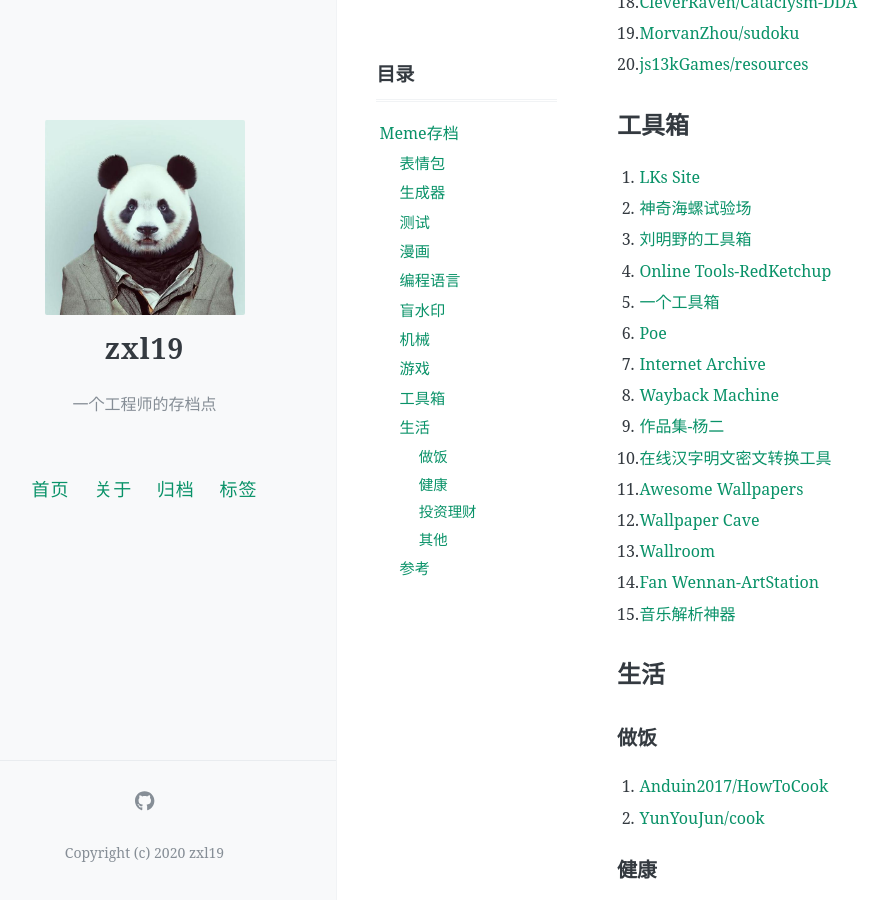
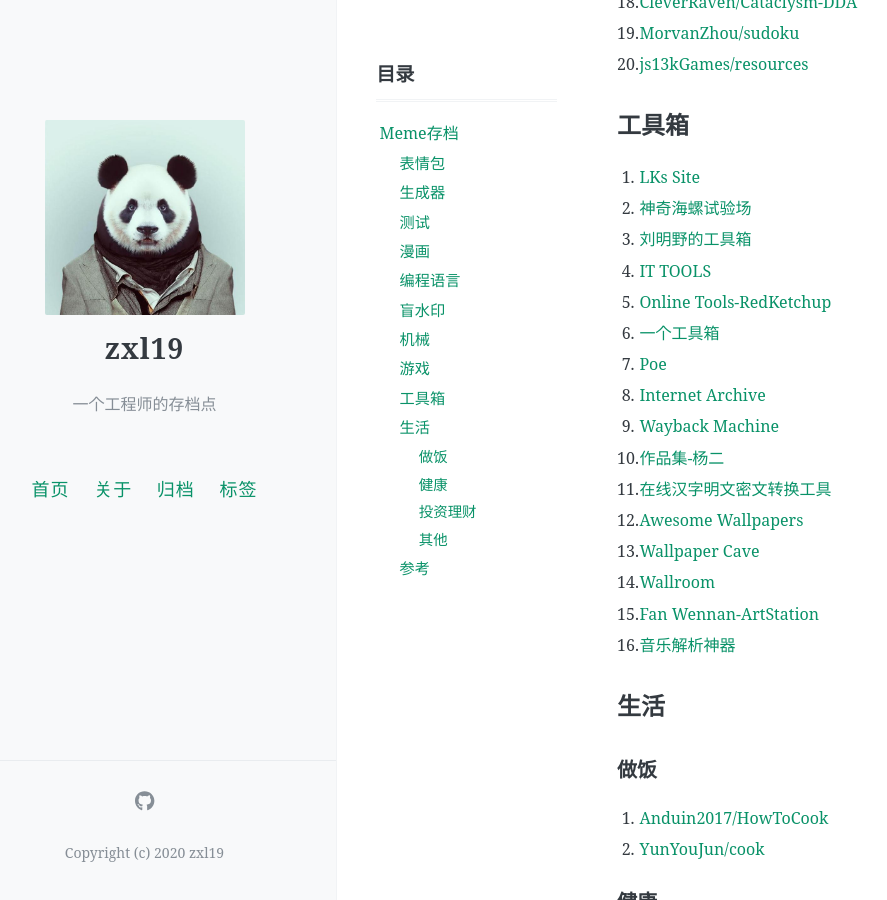
Before and after one commit to zxl19/zxl19.github.io, a Jekyll site: the page built from _posts/2020-06-08-meme-archive.md, in a window 1280 px wide and 900 px high, scrolled down 2678 px. Shown: the whole window, without its empty margins (47-934 px from the left). Built offline with Jekyll 4.4.1, drawn with Linux system fonts in a browser that asks for light colours; comment, search, counter and statistics services are not loaded.

Commit message:
Update Posts

```diff
--- a/_posts/2020-06-08-meme-archive.md
+++ b/_posts/2020-06-08-meme-archive.md
@@ -102,18 +102,19 @@ Meme这个词最初源自英国著名科学家理查德·道金斯所著的《
 1. [LKs Site](https://lkssite.vip)
 2. [神奇海螺试验场](https://lab.magiconch.com)
 3. [刘明野的工具箱](https://tool.liumingye.cn)
-4. [Online Tools-RedKetchup](https://redketchup.io)
-5. [一个工具箱](http://www.atoolbox.net)
-6. [Poe](https://poe.com)
-7. [Internet Archive](https://archive.org)
-8. [Wayback Machine](http://web.archive.org)
-9. [作品集-杨二](https://yangerxiao.com/works)
-10. [在线汉字明文密文转换工具](https://www.chinese-encryption-online.love)
-11. [Awesome Wallpapers](https://wallhaven.cc)
-12. [Wallpaper Cave](https://wallpapercave.com)
-13. [Wallroom](https://wallroom.io)
-14. [Fan Wennan-ArtStation](https://www.artstation.com/nangesfg)
-15. [音乐解析神器](https://tools.jixiaob.cn)
+4. [IT TOOLS](https://it-tools.tech)
+5. [Online Tools-RedKetchup](https://redketchup.io)
+6. [一个工具箱](http://www.atoolbox.net)
+7. [Poe](https://poe.com)
+8. [Internet Archive](https://archive.org)
+9. [Wayback Machine](http://web.archive.org)
+10. [作品集-杨二](https://yangerxiao.com/works)
+11. [在线汉字明文密文转换工具](https://www.chinese-encryption-online.love)
+12. [Awesome Wallpapers](https://wallhaven.cc)
+13. [Wallpaper Cave](https://wallpapercave.com)
+14. [Wallroom](https://wallroom.io)
+15. [Fan Wennan-ArtStation](https://www.artstation.com/nangesfg)
+16. [音乐解析神器](https://tools.jixiaob.cn)
 
 ## 生活
 
@@ -177,6 +178,7 @@ Meme这个词最初源自英国著名科学家理查德·道金斯所著的《
 23. [红警代码竟然在GitHub上开源了！！！-GitHub Daily的文章-知乎](https://zhuanlan.zhihu.com/p/146383298)
 24. [js13kGames](https://js13kgames.com)
 25. [js13kGames 2022 winners](https://github.blog/2022-10-06-js13k-2022-winners/)
-26. [很赞的两个高清壁纸网站：wallroom和wallhaven-帅小科的文章-知乎](https://zhuanlan.zhihu.com/p/376579457)
-27. [Ubuntu设置双屏显示长壁纸-码农家园](https://www.codenong.com/cs109695249/)
-28. [要命！《程序员延寿指南》火爆GitHub，日涨1500+星，跟着码农干多活20年-量子位的文章-知乎](https://zhuanlan.zhihu.com/p/502393797)
+26. [CorentinTh/it-tools](https://github.com/CorentinTh/it-tools)
+27. [很赞的两个高清壁纸网站：wallroom和wallhaven-帅小科的文章-知乎](https://zhuanlan.zhihu.com/p/376579457)
+28. [Ubuntu设置双屏显示长壁纸-码农家园](https://www.codenong.com/cs109695249/)
+29. [要命！《程序员延寿指南》火爆GitHub，日涨1500+星，跟着码农干多活20年-量子位的文章-知乎](https://zhuanlan.zhihu.com/p/502393797)
```
Also changed, not shown: _posts/2020-06-06-markdown-editor.md (+3 -2 lines), _posts/2021-11-28-pcl-note.md (+3 -2 lines), _posts/2023-03-28-python-package.md (+2 -1 lines).
